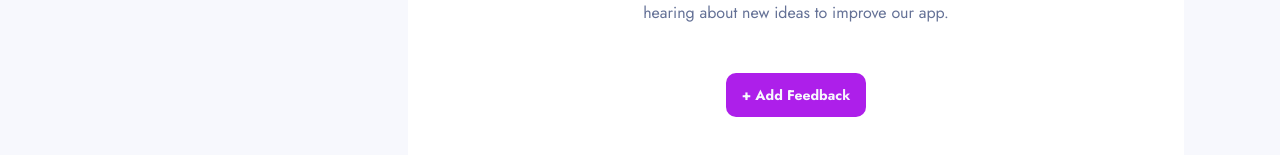
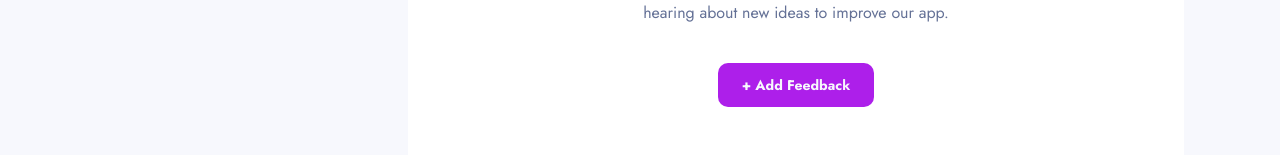
Before and after one commit to lianetvazquez93/product-feedback-app, a React (Create React App) app: page / in a window 1280 px wide. Shown: the part 739-894 px from the top of the page. Built offline with nearby package versions, Linux system fonts and the light colour scheme; no server answers.

Commit message:
change + add feedback on empty-suggestions to link

```diff
--- a/src/components/EmptySuggestions.tsx
+++ b/src/components/EmptySuggestions.tsx
@@ -1,4 +1,5 @@
 import React from 'react';
+import { Link } from 'react-router-dom';
 import emptysuggestions from '../assets/emptysuggestions.png';
 
 const EmptySuggestions: React.FC = () => {
@@ -7,12 +8,15 @@ const EmptySuggestions: React.FC = () => {
       <div className="mx-auto w-72 md:w-2/3 text-center">
         <img className="mx-auto" src={emptysuggestions} />
         <p className="font-bold text-indigo text-lg md:text-2xl mt-10 md:mt-14">There is no feedback yet.</p>
-        <p className="font-normal text-sm md:text-base text-gray-dark mt-3.5 md:mt-4">
+        <p className="font-normal text-sm md:text-base text-gray-dark mt-3.5 md:mt-4 mb-6 md:mb-12">
           Got a suggestion? Found a bug that needs to be squashed? We love hearing about new ideas to improve our app.
         </p>
-        <button className="mx-auto bg-purple text-sm text-gray-light font-bold rounded-large h-10 px-4 hover:bg-purple-light md:h-11 mt-6 md:mt-12">
+        <Link
+          to="/new"
+          className="mx-auto bg-purple text-sm text-gray-light font-bold rounded-large py-2.5 px-4 hover:bg-purple-light md:py-3 md:px-6"
+        >
           + Add Feedback
-        </button>
+        </Link>
       </div>
     </div>
   );
```
Also changed, not shown: src/pages/Suggestions.tsx (+0 -16 lines).
